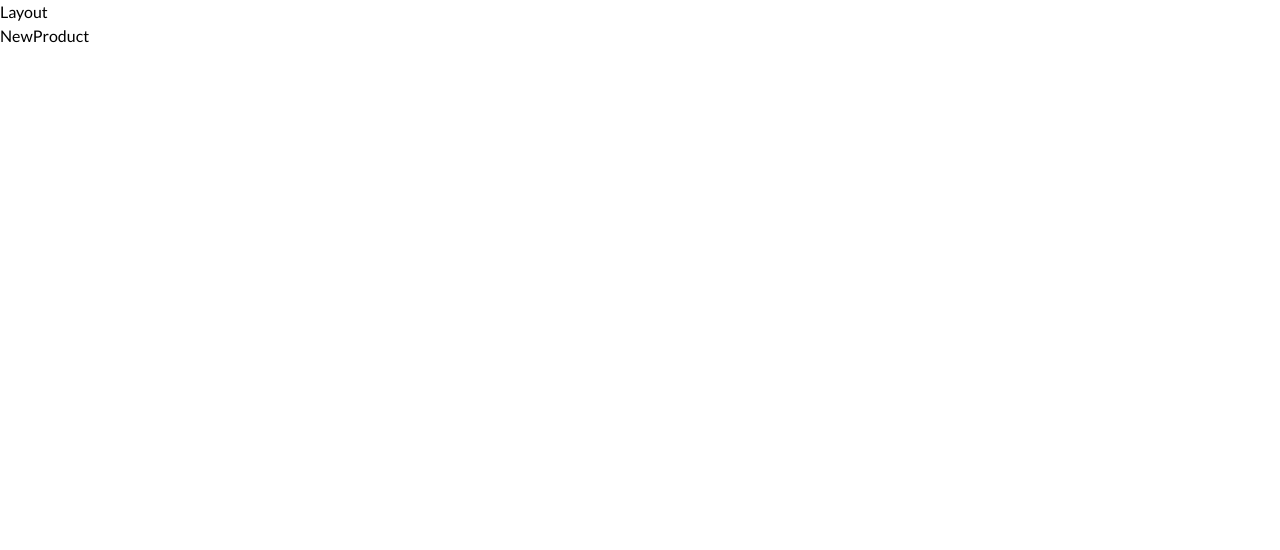
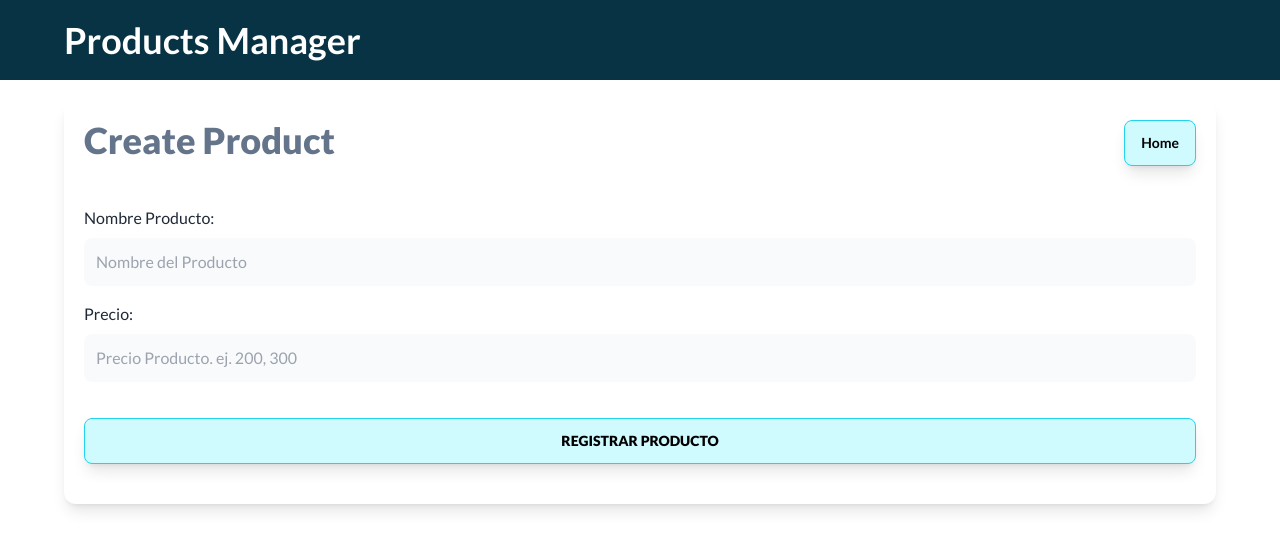
Before and after one commit to misterdan100/product-manager-v1-frontend, a React (Vite) app: page /products/new in a window 1280 px wide. Shown: the top 550 px of the page. Built offline with nearby package versions, Linux system fonts and the light colour scheme.

Commit message:
feat: add form to new product, post to api and redirect to home

```diff
--- a/package.json
+++ b/package.json
@@ -10,9 +10,11 @@
     "preview": "vite preview"
   },
   "dependencies": {
+    "axios": "^1.7.7",
     "react": "^18.3.1",
     "react-dom": "^18.3.1",
-    "react-router-dom": "^6.26.2"
+    "react-router-dom": "^6.26.2",
+    "valibot": "^0.42.0"
   },
   "devDependencies": {
     "@eslint/js": "^9.9.0",
--- /dev/null
+++ b/src/components/ErrorMessage.tsx
@@ -0,0 +1,9 @@
+import { PropsWithChildren } from "react";
+
+export default function ErrorMessage({children}: PropsWithChildren) {
+  return (
+    <div className="p-3 font-bold text-center text-pink-600">
+        {children}
+    </div>
+  )
+}
--- a/src/layouts/Layout.tsx
+++ b/src/layouts/Layout.tsx
@@ -3,8 +3,15 @@ import { Outlet } from "react-router-dom";
 export default function Layout() {
   return (
     <>
-      <div>Layout</div>
-      <Outlet />
+      <header className="bg-cyan-950">
+        <div className="mx-auto max-w-6xl py-5">
+          <h1 className="text-4xl font-bold text-white">Products Manager</h1>
+        </div>
+      </header>
+
+      <main className="mt-5 mx-auto max-w-6xl p-5 bg-white shadow-lg rounded-xl">
+        <Outlet />
+      </main>
     </>
   );
 }
--- a/src/router.tsx
+++ b/src/router.tsx
@@ -1,7 +1,7 @@
 import { createBrowserRouter } from 'react-router-dom'
 import Layout from './layouts/Layout'
 import Products from './views/Products'
-import NewProduct from './views/NewProduct'
+import NewProduct, { action as newProductAction } from './views/NewProduct'
 
 export const router = createBrowserRouter([
   {
@@ -20,7 +20,8 @@ export const router = createBrowserRouter([
     children: [
       {
         index:true,
-        element: <NewProduct />
+        element: <NewProduct />,
+        action: newProductAction // connection with form
       }
     ]
   }
--- /dev/null
+++ b/src/services/ProductService.ts
@@ -0,0 +1,24 @@
+import { safeParse } from "valibot";
+import { DraftProductSchema } from "../types";
+import axios from "axios";
+
+type ProductData = {
+    [k: string]: FormDataEntryValue;
+}
+
+export async function addProduct(data: ProductData) {
+    try {
+        const result = safeParse(DraftProductSchema, {
+            name: data.name,
+            price: +data.price,
+        })
+        if(result.success) {
+            const url = `${import.meta.env.VITE_API_URL}/api/products`
+            await axios.post(url, result.output)
+        } else {
+            throw new Error('Data not valid')
+        }
+    } catch (error) {
+        console.log('[ADDPRODUCT]', error)
+    }
+}
--- /dev/null
+++ b/src/types/index.ts
@@ -0,0 +1,6 @@
+import { number, object, string } from "valibot";
+
+export const DraftProductSchema = object({
+    name: string(),
+    price: number(),
+})
--- a/src/views/NewProduct.tsx
+++ b/src/views/NewProduct.tsx
@@ -1,6 +1,74 @@
+import { Link, Form, useActionData, ActionFunctionArgs, redirect } from "react-router-dom";
+import ErrorMessage from "../components/ErrorMessage";
+import { addProduct } from "../services/ProductService";
+
+export async function action({request}: ActionFunctionArgs) {
+  const data = Object.fromEntries(await request.formData())
+
+  let error = ''
+  if(Object.values(data).includes('')) {
+    error = 'All inputs are required.'
+  }
+  if(error.length) {
+    return error
+  }
+
+  await addProduct(data)
+  return redirect('/')
+}
 
 export default function NewProduct() {
+  const error = useActionData() as string
+
   return (
-    <div>NewProduct</div>
-  )
+    <>
+      <div className="flex justify-between">
+        <h2 className="text-4xl font-black text-slate-500">Create Product</h2>
+        <Link
+          to="/"
+          className="px-4 py-3 text-sm font-bold transition border rounded-lg shadow-lg bg-cyan-100 border-cyan-400 active:scale-110 hover:ring-2 hover:ring-offset-2 hover:ring-cyan-400"
+        >
+          Home
+        </Link>
+      </div>
+
+      <Form
+        className="mt-10"
+        method="POST"
+
+      >
+        <div className="mb-4">
+          <label className="text-gray-800" htmlFor="name">
+            Nombre Producto:
+          </label>
+          <input
+            id="name"
+            type="text"
+            className="block w-full p-3 mt-2 transition border-0 rounded-lg outline-none bg-gray-50 focus:ring-2 focus:ring-inset focus:ring-cyan-600"
+            placeholder="Nombre del Producto"
+            name="name"
+          />
+        </div>
+        <div className="mb-4">
+          <label className="text-gray-800" htmlFor="price">
+            Precio:
+          </label>
+          <input
+            id="price"
+            type="number"
+            className="block w-full p-3 mt-2 transition border-0 rounded-lg outline-none bg-gray-50 focus:ring-2 focus:ring-inset focus:ring-cyan-600"
+            placeholder="Precio Producto. ej. 200, 300"
+            name="price"
+          />
+        </div>
+
+        {error && <ErrorMessage>{error}</ErrorMessage>}
+        <input
+          type="submit"
+          className="w-full px-4 py-3 my-5 text-sm font-black uppercase transition border rounded-lg shadow-lg cursor-pointer bg-cyan-100 border-cyan-400 active:scale-105 hover:ring-2 hover:ring-offset-2 hover:ring-cyan-400"
+          value="Registrar Producto"
+        />
+      </Form>
+    </>
+  );
 }
--- a/src/views/Products.tsx
+++ b/src/views/Products.tsx
@@ -1,6 +1,17 @@
+import { Link } from "react-router-dom"
 
 export default function Products() {
   return (
-    <div>Products</div>
+    <>
+      <div className="flex justify-between">
+        <h2 className="text-4xl font-black text-slate-500">Products</h2>
+        <Link
+          to='/products/new'
+          className="rounded-lg bg-cyan-100 border border-cyan-400 py-3 px-4 text-sm font-bold shadow-lg active:scale-110 hover:ring-2 hover:ring-offset-2 hover:ring-cyan-400 transition"
+        >
+          Add Product
+        </Link>
+      </div>
+    </>
   )
 }
```
Also changed, not shown: 1 other file (tests, documents, lock files or other folders).
